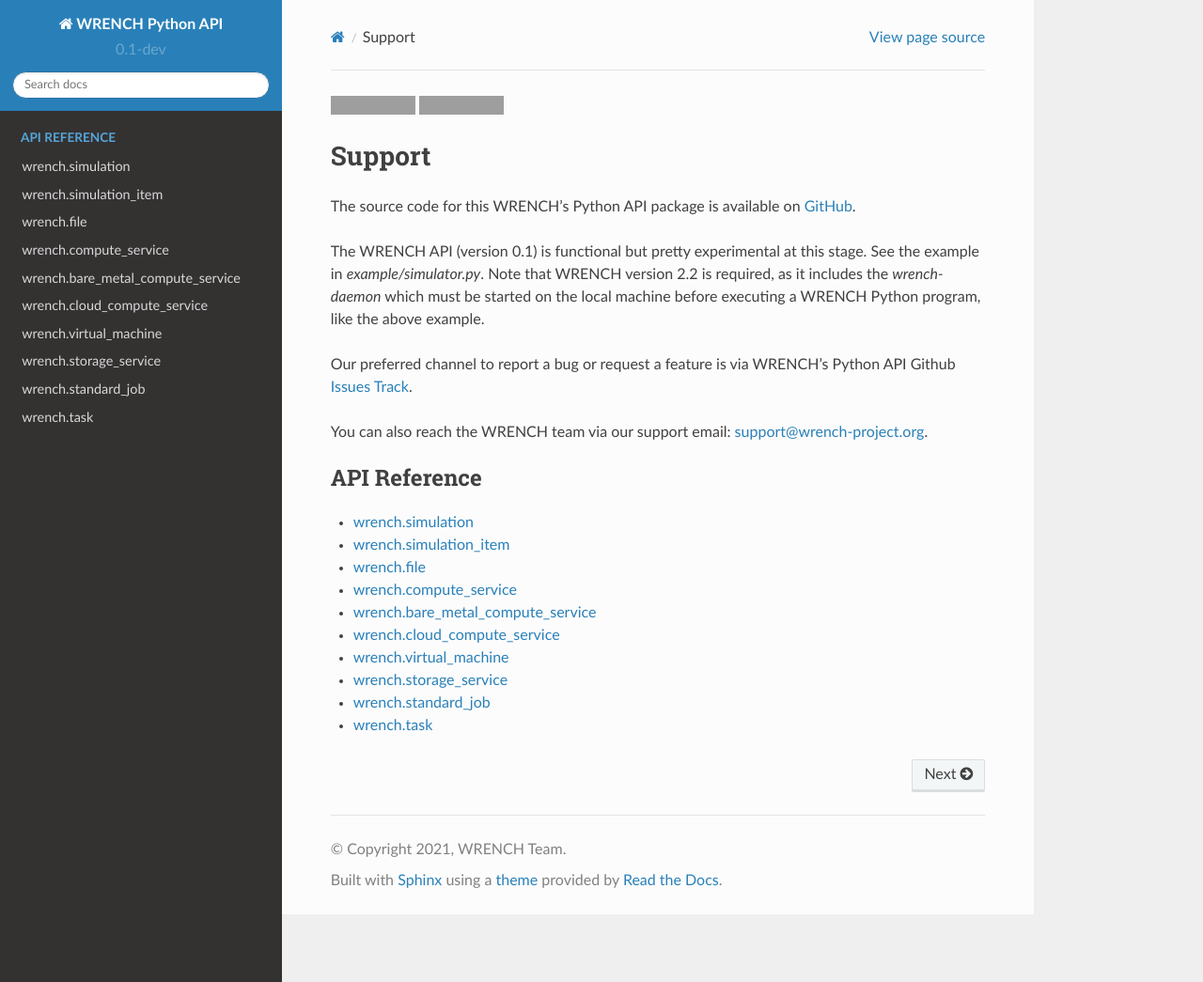
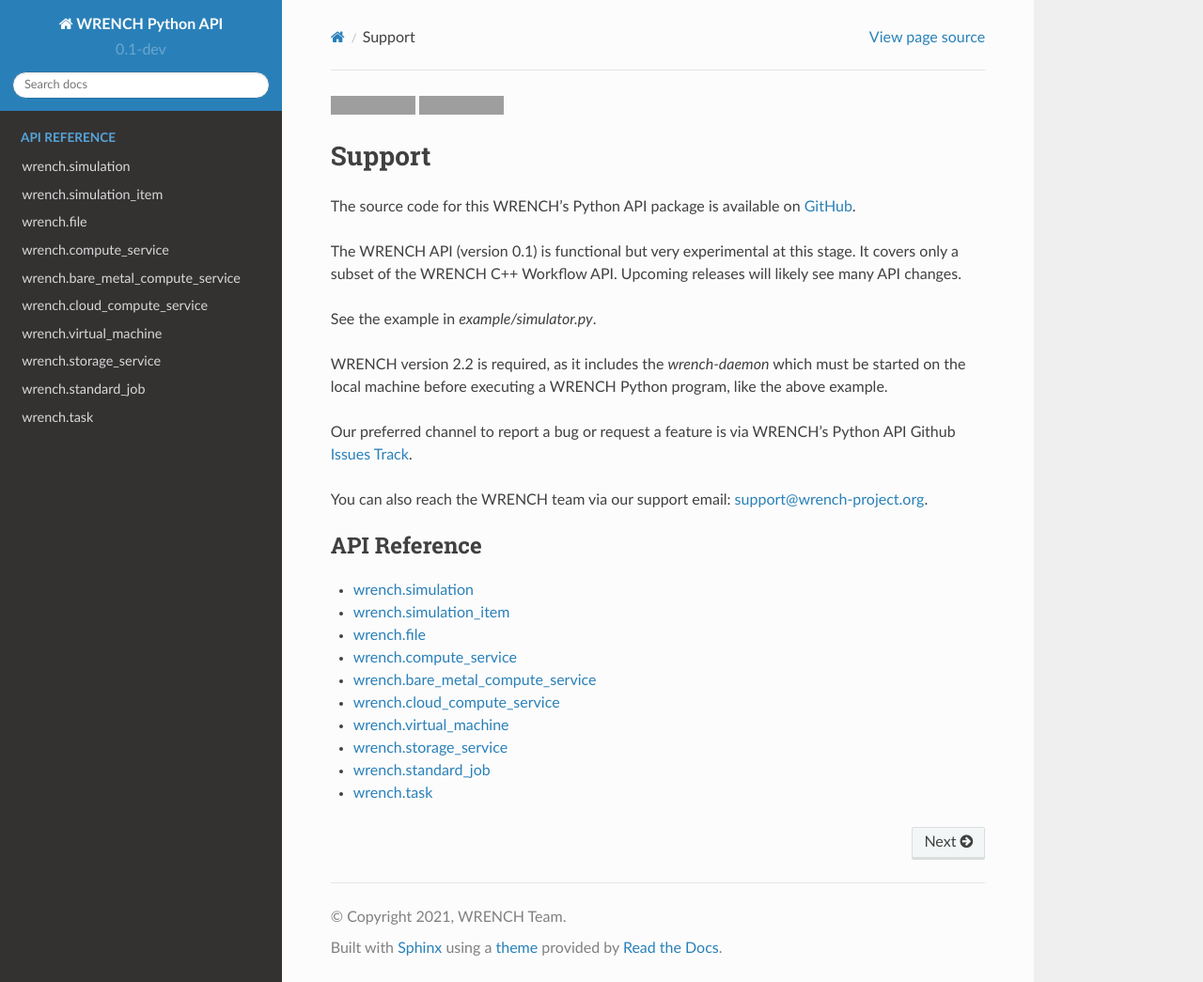
Before and after one commit to wrench-project/wrench-python-api, a Sphinx documentation site: the page built from docs/source/index.rst, in a window 1280 px wide and 1045 px high. Shown: the whole window at 94% size. Built offline with Sphinx 7.4.7 and the Read the Docs theme 2.0.0, drawn with Linux system fonts in a browser that asks for light colours; grey boxes are pictures that could not be loaded.

Commit message:
Text update

```diff
--- a/docs/source/index.rst
+++ b/docs/source/index.rst
@@ -8,11 +8,16 @@ Support
 The source code for this WRENCH's Python API package is available on
 `GitHub <http://github.com/wrench-project/wrench-api>`_.
 
-The WRENCH API (version 0.1) is functional but pretty experimental at this stage.
-See the example in `example/simulator.py`. Note that WRENCH version 2.2 is required, as
+The WRENCH API (version 0.1) is functional but very experimental at this stage. It covers
+only a subset of the WRENCH C++ Workflow API. Upcoming releases will
+likely see many API changes.
+
+
+See the example in `example/simulator.py`.
+
+WRENCH version 2.2 is required, as
 it includes the `wrench-daemon` which must be started on the local machine before
 executing a WRENCH Python program, like the above example.
-
 
 Our preferred channel to report a bug or request a feature is via WRENCH's Python
 API Github `Issues Track <https://github.com/wrench-project/wrench-api/issues>`_.
```
